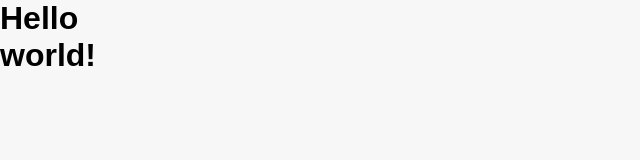
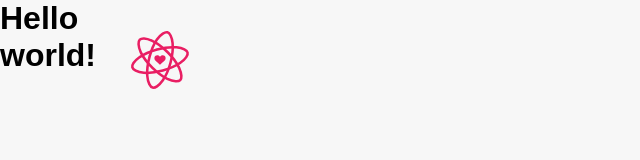
Before and after one commit to hoanganhnh/gatsby-mdx-blog, a Gatsby site: page / in a window 1280 px wide. Shown: the whole page, without its empty margins (0-640 px from the left). Built offline with nearby package versions, Linux system fonts and the light colour scheme; Gatsby itself is replaced by a stand-in of ours; a web font is replaced by a local one.

Commit message:
add nav component

```diff
--- a/src/components/Container.js
+++ b/src/components/Container.js
@@ -1,9 +1,15 @@
 import React from 'react';
 
 import { ContainerWrapper } from '../elements';
+import Nav from './Nav';
 
 function Container({ children }) {
-    return <ContainerWrapper>{children}</ContainerWrapper>;
+    return (
+        <ContainerWrapper>
+            <Nav />
+            {children}
+        </ContainerWrapper>
+    );
 }
 
 export default Container;
--- /dev/null
+++ b/src/components/Nav.js
@@ -0,0 +1,23 @@
+import React from 'react';
+import { useStaticQuery, Link, graphql } from 'gatsby';
+
+import { NavWrapper } from '../elements';
+
+function Nav() {
+    const data = useStaticQuery(graphql`
+        query {
+            logo: file(relativePath: { eq: "logo.svg" }) {
+                publicURL
+            }
+        }
+    `);
+    return (
+        <NavWrapper>
+            <Link to='/'>
+                <img src={data.logo.publicURL} alt='logo' />
+            </Link>
+        </NavWrapper>
+    );
+}
+
+export default Nav;
--- a/src/components/index.js
+++ b/src/components/index.js
@@ -1 +1,2 @@
 export { default as Container } from './Container';
+export { default as Nav } from './Nav';
--- /dev/null
+++ b/src/elements/NavElement.js
@@ -0,0 +1,12 @@
+import styled from 'styled-components';
+
+export const NavWrapper = styled.nav`
+    grid-column: 2 / span 12;
+    grid-row: 1 / 2;
+    display: flex;
+    align-items: center;
+
+    @media ${(props) => props.theme.breakpoints.tablet} {
+        grid-column: 2 / span 6;
+    }
+`;
--- a/src/elements/index.js
+++ b/src/elements/index.js
@@ -1 +1,2 @@
 export * from './ContainerElement';
+export * from './NavElement';
```
Also changed, not shown: src/images/logo.svg (added).
